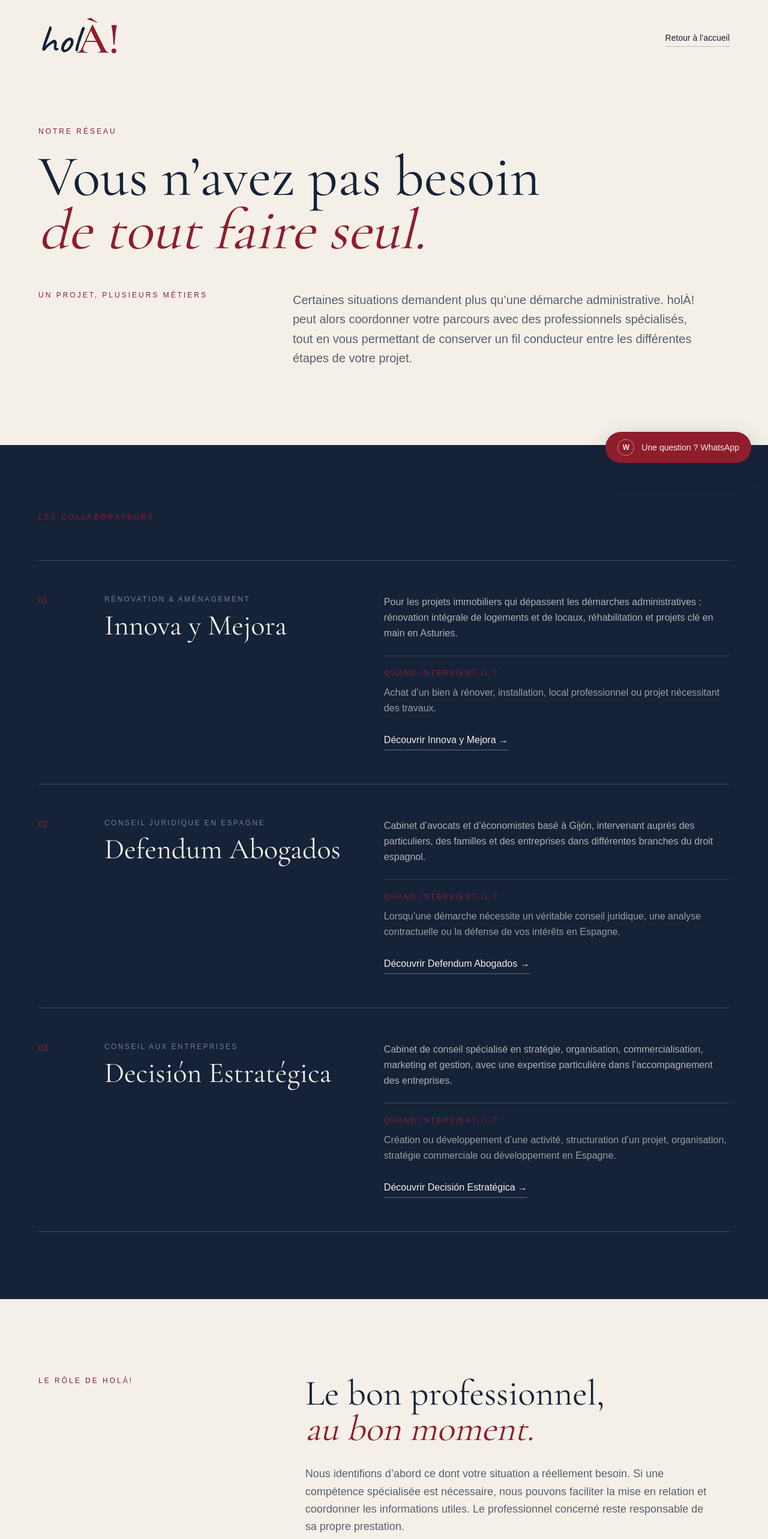
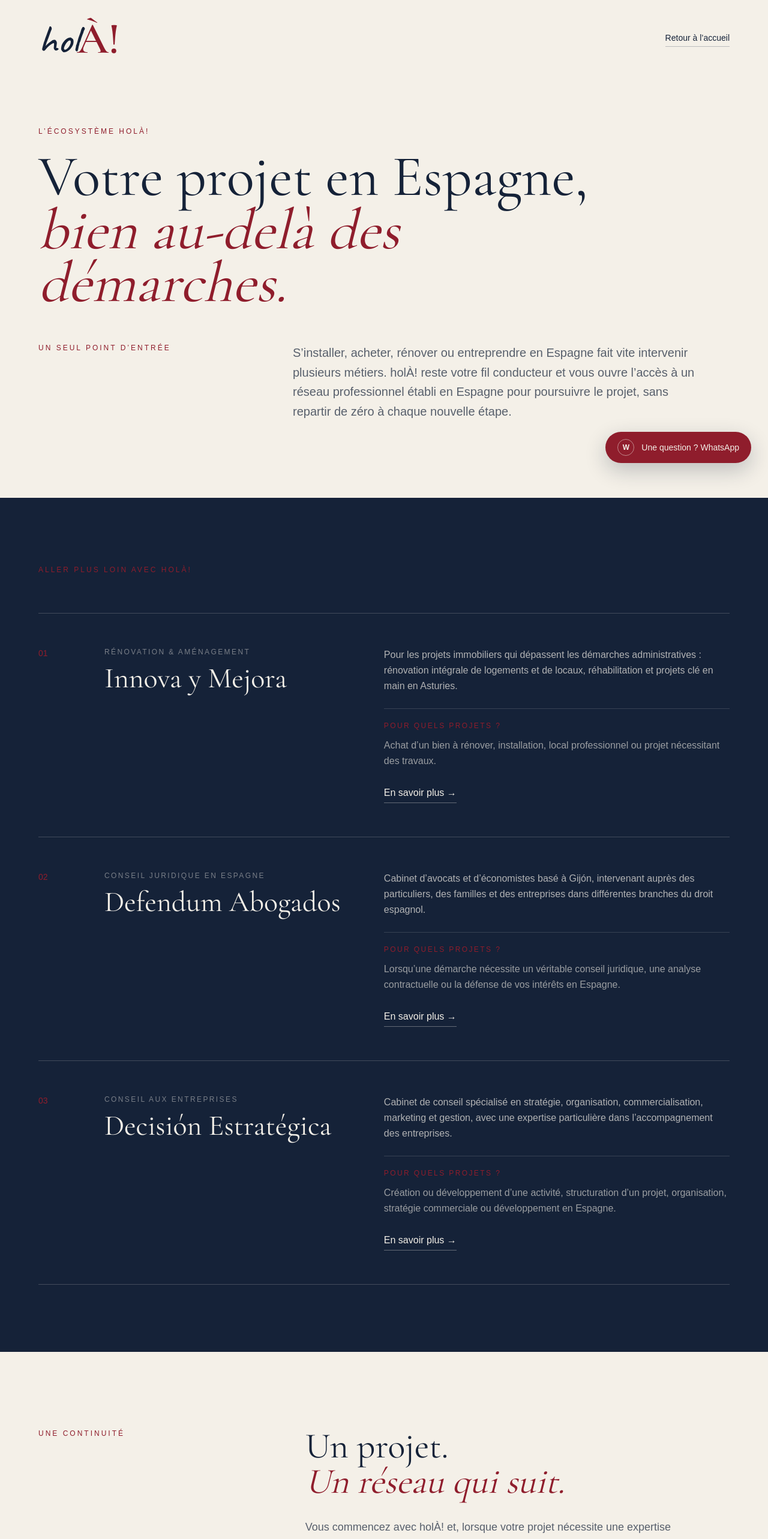
Before and after one commit to elehcf/hola, a Next.js app: page /collaborateurs in a window 1280 px wide. Shown: the top 2566 px of the page at 60% size. Built offline with nearby package versions, Linux system fonts and the light colour scheme.

Commit message:
Reposition collaborators as integrated Hola network

```diff
--- a/app/collaborateurs/page.tsx
+++ b/app/collaborateurs/page.tsx
@@ -3,9 +3,9 @@
 import SiteLogo from "../components/SiteLogo";
 
 export const metadata: Metadata = {
-  title: "Nos collaborateurs en Espagne",
+  title: "Notre réseau en Espagne",
   description:
-    "Découvrez le réseau de professionnels avec lequel holÀ! peut coordonner votre projet en Espagne : juridique, travaux et stratégie d’entreprise.",
+    "Un seul point d’entrée pour aller plus loin en Espagne : démarches administratives, accompagnement juridique, rénovation et stratégie d’entreprise.",
   alternates: { canonical: "/collaborateurs" },
 };
 
@@ -52,25 +52,25 @@
       <section className="px-6 pb-16 pt-12 sm:px-8 sm:pb-20 sm:pt-16 md:px-16 md:pb-32 md:pt-20">
         <div className="mx-auto max-w-6xl">
           <p className="text-xs uppercase tracking-[0.25em] text-blood">
-            Notre réseau
+            L’écosystème holÀ!
           </p>
           <h1
             className="mt-6 max-w-5xl text-5xl leading-[0.92] sm:text-6xl md:text-8xl"
             style={{ fontFamily: "var(--font-editorial)" }}
           >
-            Vous n’avez pas besoin
+            Votre projet en Espagne,
             <br />
-            <span className="italic text-blood">de tout faire seul.</span>
+            <span className="italic text-blood">bien au-delà des démarches.</span>
           </h1>
           <div className="mt-10 grid gap-8 md:mt-14 md:grid-cols-[0.7fr_1.3fr]">
             <p className="text-xs uppercase tracking-[0.25em] text-blood">
-              Un projet, plusieurs métiers
+              Un seul point d’entrée
             </p>
             <p className="max-w-2xl text-lg leading-relaxed text-navy/70 md:text-xl">
-              Certaines situations demandent plus qu’une démarche administrative.
-              holÀ! peut alors coordonner votre parcours avec des professionnels
-              spécialisés, tout en vous permettant de conserver un fil conducteur
-              entre les différentes étapes de votre projet.
+              S’installer, acheter, rénover ou entreprendre en Espagne fait vite
+              intervenir plusieurs métiers. holÀ! reste votre fil conducteur et
+              vous ouvre l’accès à un réseau professionnel établi en Espagne pour
+              poursuivre le projet, sans repartir de zéro à chaque nouvelle étape.
             </p>
           </div>
         </div>
@@ -79,7 +79,7 @@
       <section className="bg-navy px-6 py-16 text-ivory sm:px-8 sm:py-20 md:px-16 md:py-28">
         <div className="mx-auto max-w-6xl">
           <p className="text-xs uppercase tracking-[0.25em] text-blood">
-            Les collaborateurs
+            Aller plus loin avec holÀ!
           </p>
           <div className="mt-12 border-t border-ivory/20 sm:mt-16">
             {collaborators.map((collaborator) => (
@@ -105,7 +105,7 @@
                   </p>
                   <div className="mt-6 border-t border-ivory/15 pt-5">
                     <p className="text-xs uppercase tracking-[0.2em] text-blood">
-                      Quand intervient-il ?
+                      Pour quels projets ?
                     </p>
                     <p className="mt-3 max-w-xl leading-relaxed text-ivory/60">
                       {collaborator.when}
@@ -117,7 +117,7 @@
                     rel="noreferrer"
                     className="mt-7 inline-block border-b border-ivory/35 pb-1 transition-colors hover:border-blood hover:text-blood"
                   >
-                    Découvrir {collaborator.name} →
+                    En savoir plus →
                   </a>
                 </div>
               </article>
@@ -129,22 +129,24 @@
       <section className="px-6 py-16 sm:px-8 sm:py-20 md:px-16 md:py-32">
         <div className="mx-auto grid max-w-6xl gap-10 md:grid-cols-[0.7fr_1.3fr] md:gap-16">
           <p className="text-xs uppercase tracking-[0.25em] text-blood">
-            Le rôle de holÀ!
+            Une continuité
           </p>
           <div>
             <h2
               className="text-4xl leading-[0.98] sm:text-5xl md:text-6xl"
               style={{ fontFamily: "var(--font-editorial)" }}
             >
-              Le bon professionnel,
+              Un projet.
               <br />
-              <span className="italic text-blood">au bon moment.</span>
+              <span className="italic text-blood">Un réseau qui suit.</span>
             </h2>
             <p className="mt-8 max-w-2xl text-lg leading-relaxed text-navy/70">
-              Nous identifions d’abord ce dont votre situation a réellement
-              besoin. Si une compétence spécialisée est nécessaire, nous pouvons
-              faciliter la mise en relation et coordonner les informations utiles.
-              Le professionnel concerné reste responsable de sa propre prestation.
+              Vous commencez avec holÀ! et, lorsque votre projet nécessite une
+              expertise complémentaire, nous organisons la continuité avec le
+              professionnel adapté. Vous gardez un interlocuteur qui comprend le
+              contexte et évitez de reconstruire votre dossier à chaque étape.
+              Les prestations spécialisées sont réalisées par les professionnels
+              concernés, chacun dans son domaine d’expertise.
             </p>
           </div>
         </div>
```
